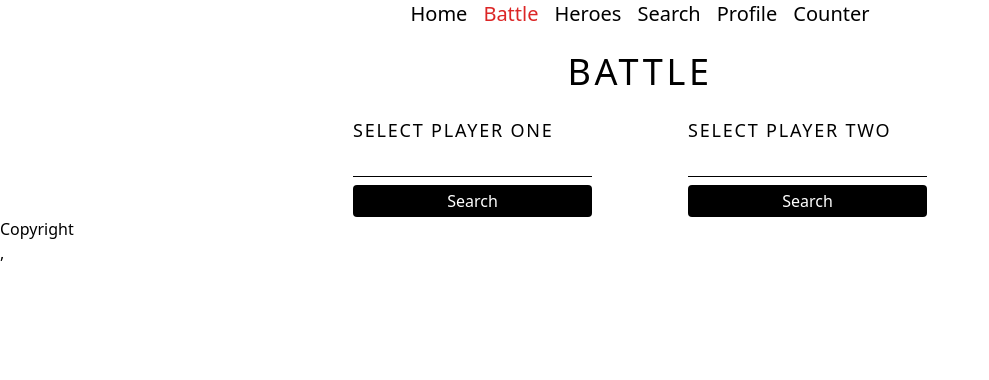
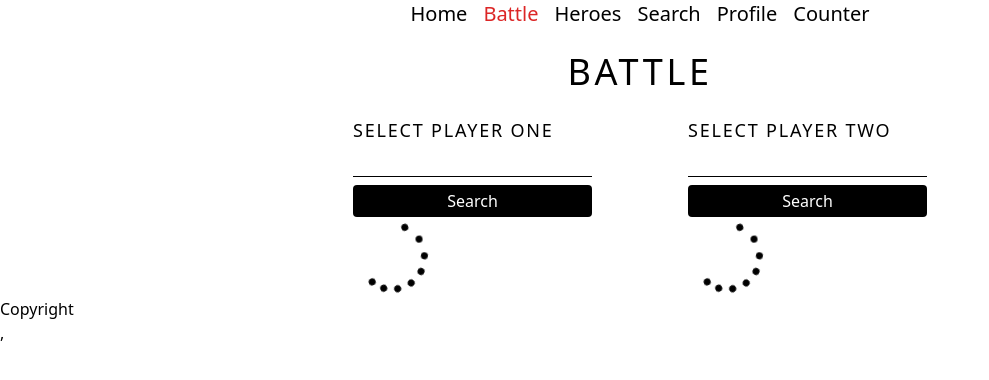
Before and after one commit to FabioReact/asrec, a React (Vite) app: page /battle in a window 1280 px wide. Shown: the top 380 px of the page, without its empty margins (0-989 px from the left). Built offline with nearby package versions, Linux system fonts and the light colour scheme.

Commit message:
fix: fix SelectPlayer unsused variables

```diff
--- a/src/components/SelectPlayer/SelectPlayer.tsx
+++ b/src/components/SelectPlayer/SelectPlayer.tsx
@@ -3,6 +3,7 @@
 import { getHeroes } from '../../api/heroes'
 import { Hero } from '../../types/hero'
 import HeroLabel from '../HeroLabel/HeroLabel'
+import Spinner from '../Spinner/Spinner'
 
 type SelectPlayerProps = {
 	label?: string
@@ -45,6 +46,8 @@
 				<button>Search</button>
 			</form>
 			<div className='flex flex-col'>
+				{!!error && <p className='text-red-500'>{(error as Error).message}</p>}
+				{isLoading && <Spinner />}
 				{data &&
 					data.length &&
 					data.map((hero) => (
--- a/src/pages/Heroes.tsx
+++ b/src/pages/Heroes.tsx
@@ -1,13 +1,12 @@
 import axios from 'axios'
 import { useEffect, useRef, useState } from 'react'
-import { Link, useNavigate, useSearchParams } from 'react-router-dom'
+import { Link, useSearchParams } from 'react-router-dom'
 import HeroCard from '../components/HeroCard/HeroCard'
 // import HeroLabel from "../components/HeroLabel/HeroLabel"
 import Spinner from '../components/Spinner/Spinner'
 import { Hero } from '../types/hero'
 
 const Heroes = () => {
-	const navigate = useNavigate()
 	const [searchParams, setSearchParams] = useSearchParams()
 	const mountedRef = useRef(false)
 	const [selectedLetter, setSelectedLetter] = useState(searchParams.get('q') || 'A')
```
